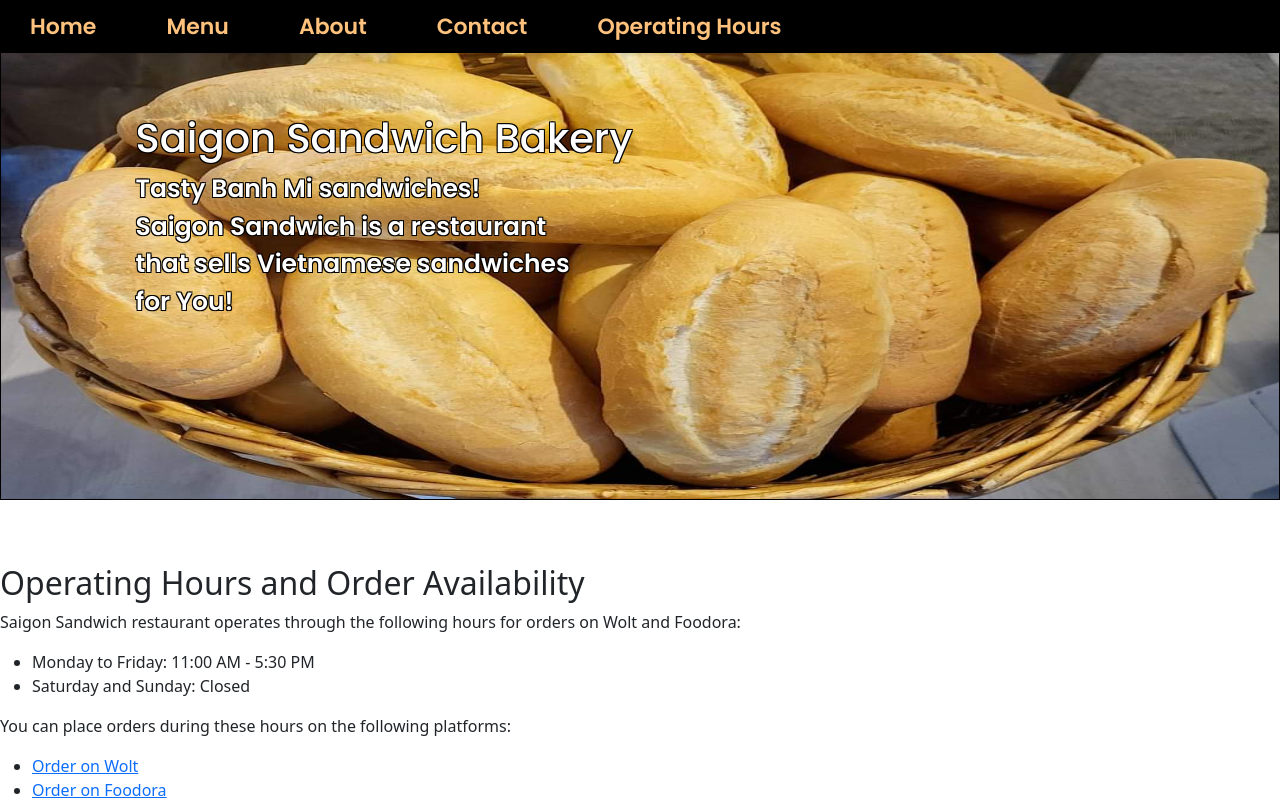
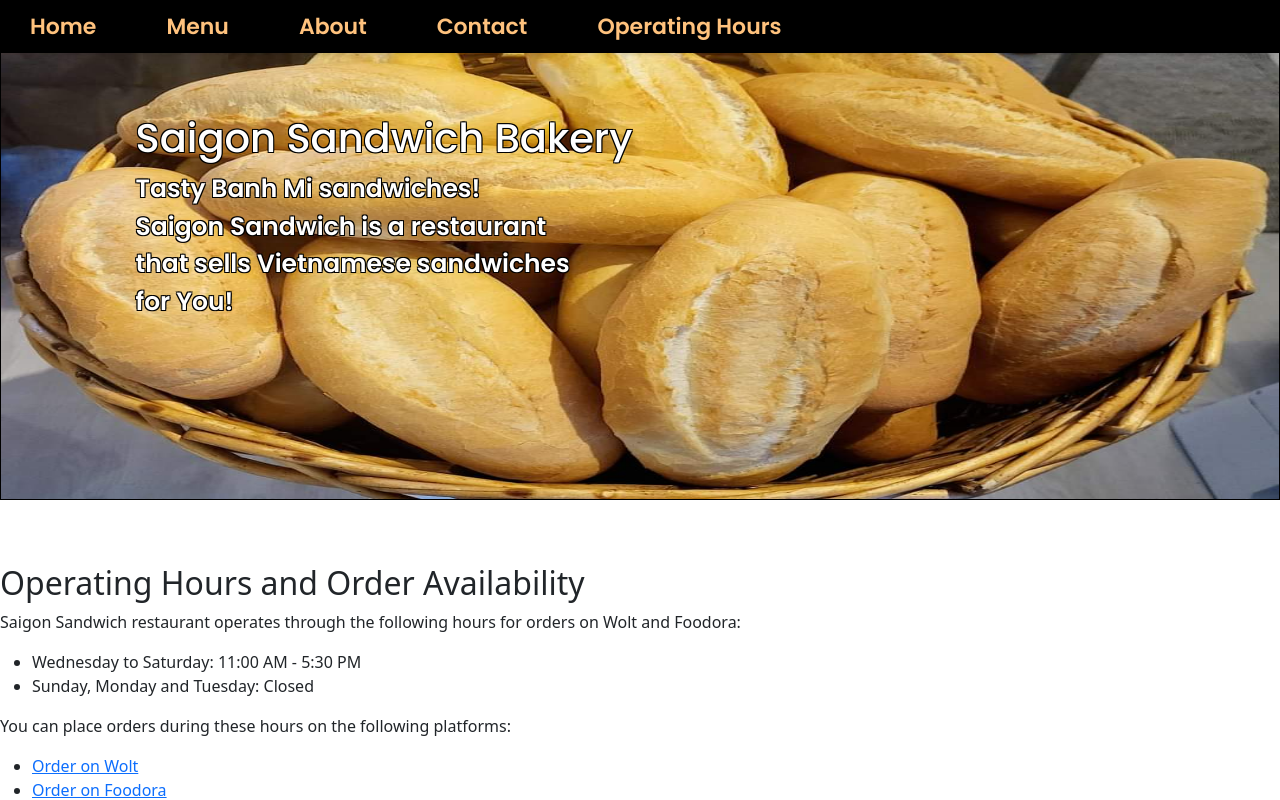
Before and after one commit to Kudoo39/ecommerce-app, a React (Vite) app: page /#/hour in a window 1280 px wide. Shown: the top 800 px of the page. Built offline with nearby package versions, Linux system fonts and the light colour scheme.

Commit message:
adding operating hours

```diff
--- a/src/components/Hour/Hour.jsx
+++ b/src/components/Hour/Hour.jsx
@@ -9,8 +9,8 @@ const Hour = () => {
         orders on Wolt and Foodora:
       </p>
       <ul>
-        <li>Monday to Friday: 11:00 AM - 5:30 PM</li>
-        <li>Saturday and Sunday: Closed</li>
+        <li>Wednesday to Saturday: 11:00 AM - 5:30 PM</li>
+        <li>Sunday, Monday and Tuesday: Closed</li>
       </ul>
       <p>You can place orders during these hours on the following platforms:</p>
       <ul>
```
